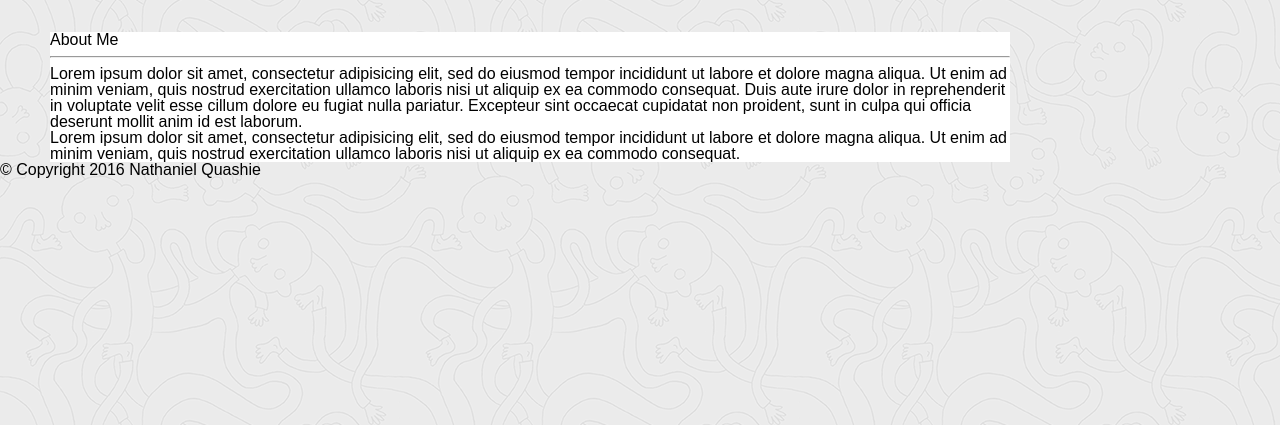
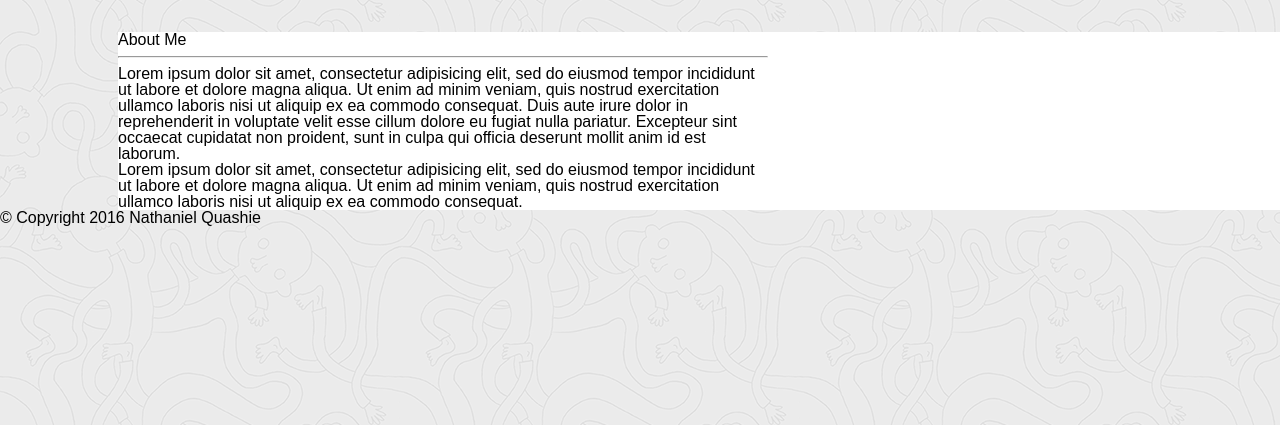
Before and after one commit to bklynate/Basic-portfolio, a PHP site: page / in a window 1280 px wide. Shown: the part 70-495 px from the top of the page. Run offline with PHP 8.4, Linux system fonts and the light colour scheme.

Commit message:
Continued styling html+css

```diff
--- a/assets/css/styles.css
+++ b/assets/css/styles.css
@@ -47,8 +47,13 @@ nav .navbar-right > li {
 }
 
 #main-content {
-  width: 960px;
   margin-top: 32px;
-  margin-left: 50px;
+  margin-left: 118px;
   background-color: #fff;
+
 }
+
+.about-me-content{
+  width: 650px;
+
+}
```
